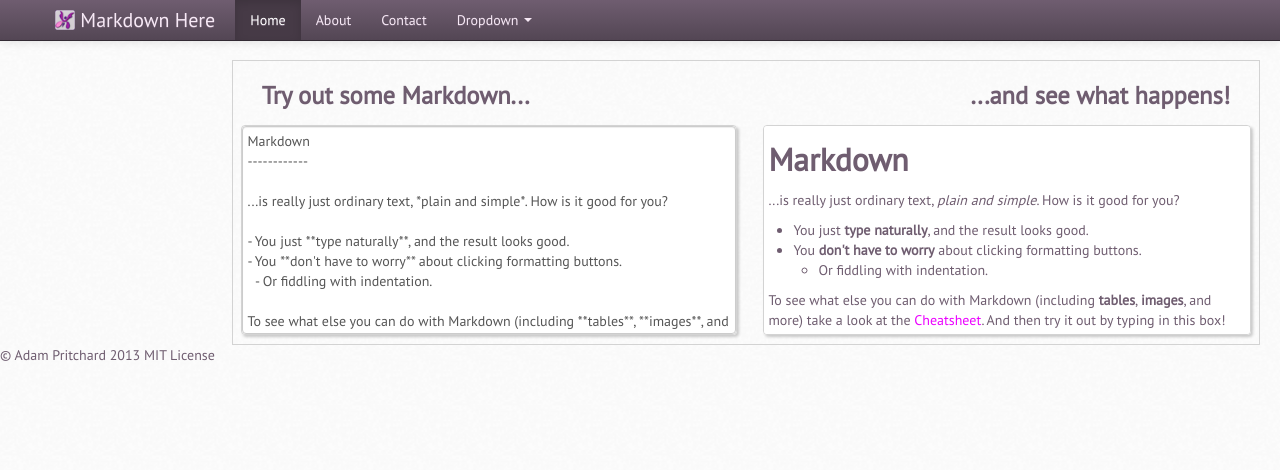
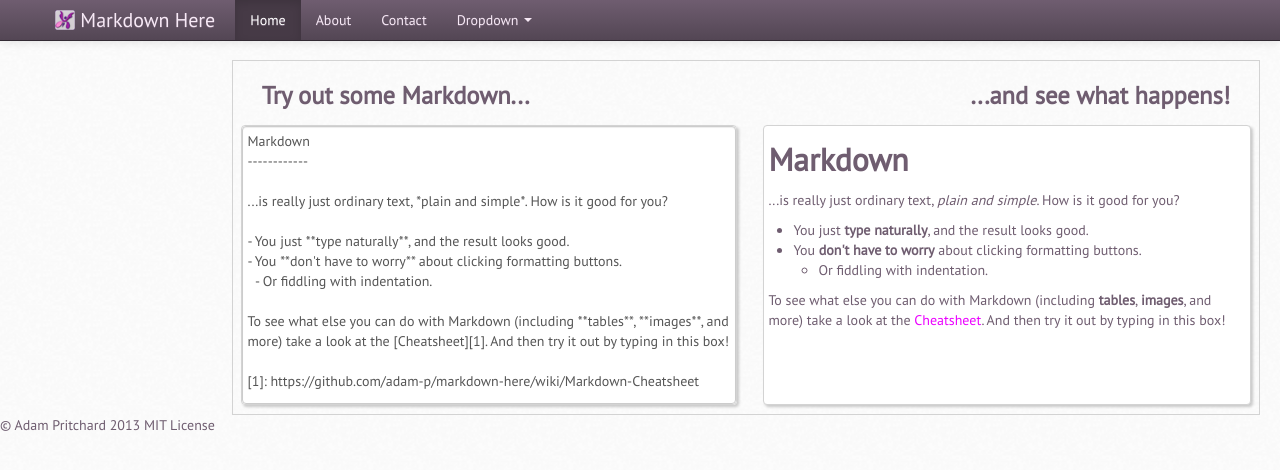
Before and after one commit to adam-p/markdown-here, a Jekyll site: the page built from index.html, in a window 1280 px wide. Shown: the top 470 px of the page. Built offline with Jekyll 4.4.1, drawn with Linux system fonts in a browser that asks for light colours; nearby versions of some CDN libraries.

Commit message:
Increased height of livedemo a little

```diff
--- a/css/main.css
+++ b/css/main.css
@@ -43,7 +43,7 @@
 
 .livedemo .livedemo-raw {
   width: 100%;
-  min-height: 15em;
+  min-height: 20em;
   padding: 0;
 }
 
```
